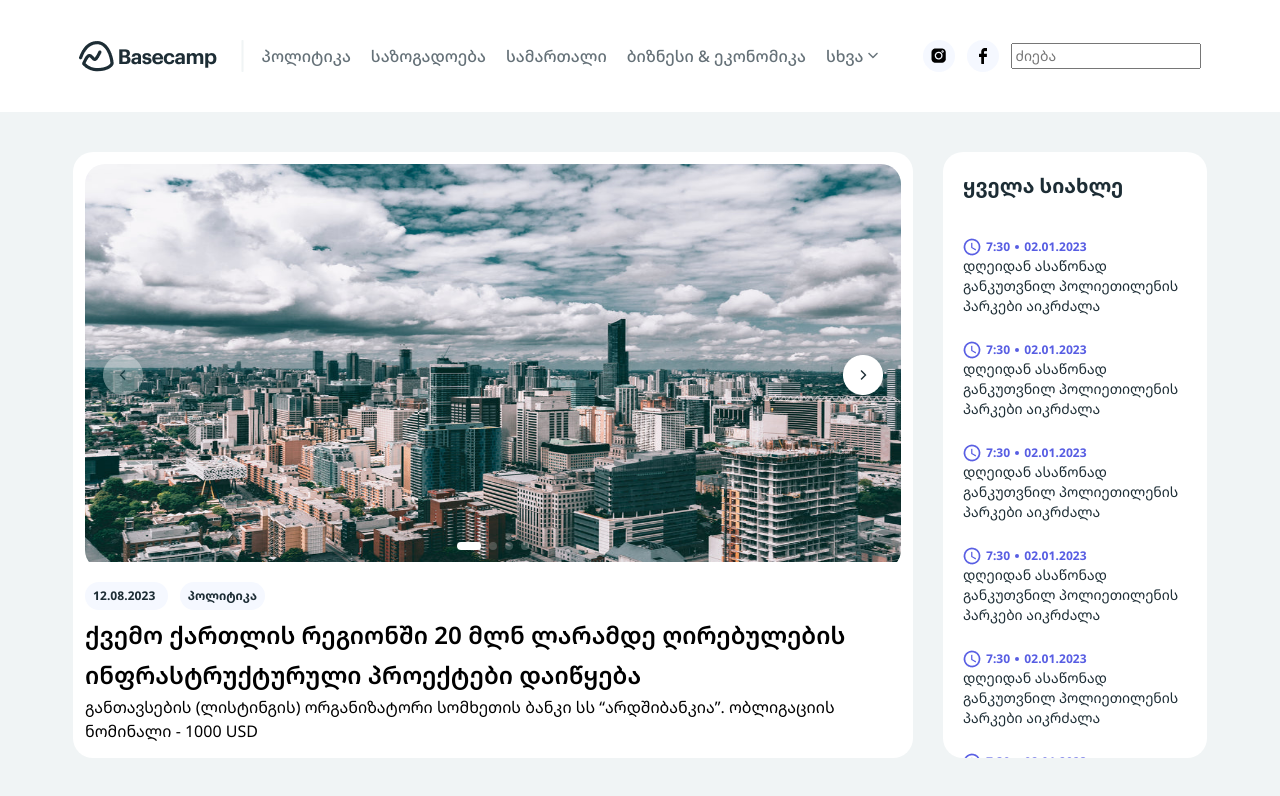
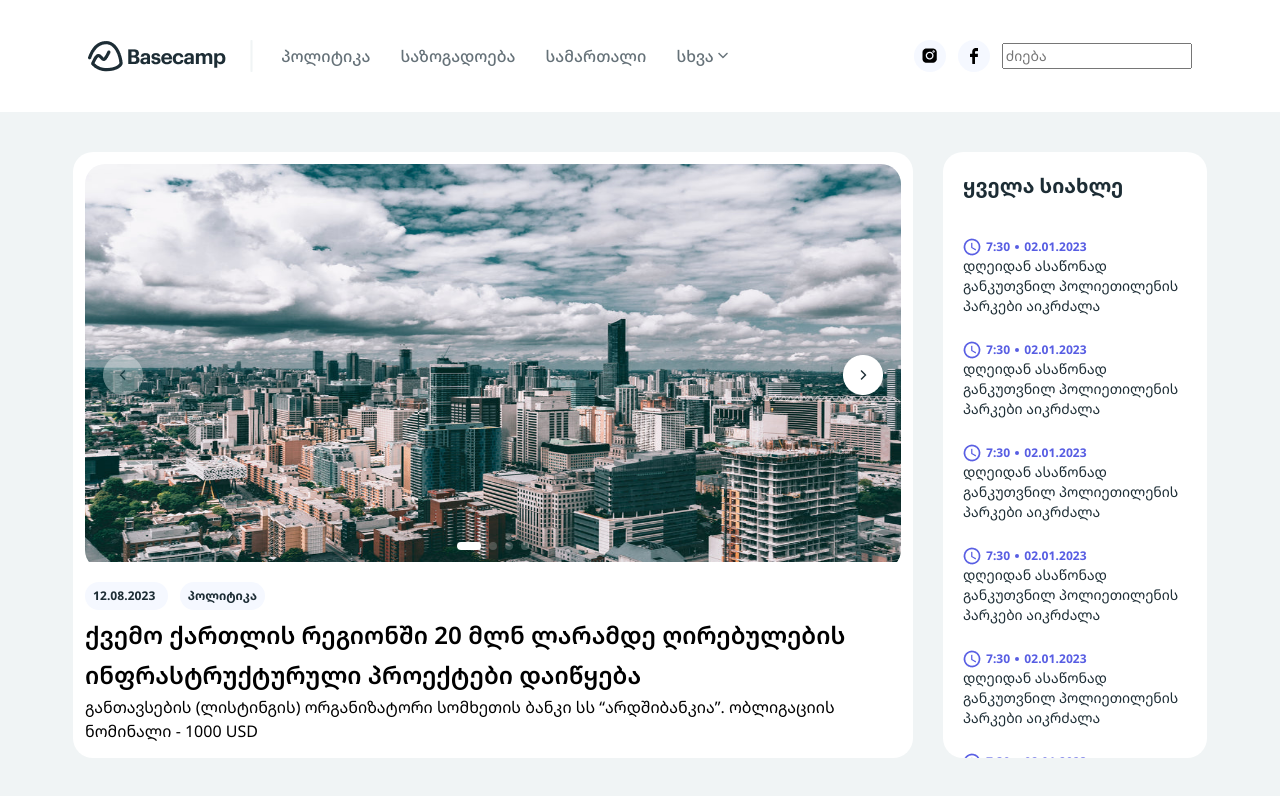
Before and after one commit to LukaDudauri7/Clipart-Vue, a Vue app: page / in a window 1280 px wide. Shown: the top 796 px of the page. Built offline with nearby package versions, Linux system fonts and the light colour scheme.

Commit message:
none field

```diff
--- a/src/components/header.vue
+++ b/src/components/header.vue
@@ -8,15 +8,14 @@
             <a class="navbar-item" href="#">პოლიტიკა</a>
             <a class="navbar-item" href="#">საზოგადოება</a>
             <a class="navbar-item" href="#">სამართალი</a>
-            <a class="navbar-item" href="#">ბიზნესი & ეკონომიკა</a>
+            <a class="navbar-item titlenone" href="#">ბიზნესი & ეკონომიკა</a>
             <div class="dropdown">
-              <a class="navbar-item" href="#" @click="toggleDropdown"
-                >სხვა<span class="arrow-icon"></span
-              ></a>
+              <a class="navbar-item" href="#" @click="toggleDropdown">სხვა<span class="arrow-icon"></span></a>
               <div v-if="isDropdownOpen" class="dropdown-content">
                 <a href="#">ტექნოლოგიები</a>
                 <a href="#">სტარტაპები</a>
                 <a href="#">სპორტი</a>
+                <a href="#" class="dropdownnone">ბიზნესი & ეკონომიკა</a>
               </div>
             </div>
           </div>
@@ -56,7 +55,6 @@ export default {
   justify-content: center;
 }
 .center_container {
-  max-width: 90%;
   display: flex;
   justify-content: center;
   align-items: center;
@@ -66,7 +64,7 @@ export default {
 }
 .navbar-menu {
   display: flex;
-  gap: 60px;
+  gap: 200px;
 }
 a {
   text-decoration: none;
@@ -87,7 +85,8 @@ input {
   display: flex;
   justify-content: space-between;
   align-items: center;
-  gap: 20px;
+  gap: 30px;
+  margin-left: 10px;
 }
 img {
   cursor: pointer;
@@ -116,6 +115,7 @@ img {
 }
 .dropdown:hover .dropdown-content {
   display: flex;
+  z-index: 2;
 }
 .arrow-icon {
   position: absolute;
@@ -126,4 +126,18 @@ img {
   top: 8px;
   left: 42px;
 }
+.dropdownnone{
+  display: none;
+}
+.titlenone{
+  display: block;
+}
+@media screen and (min-width: 768px) and (max-width: 1366px) {
+  .dropdownnone{
+    display: block;
+  }
+  .titlenone{
+    display: none;
+  }
+}
 </style>
```
